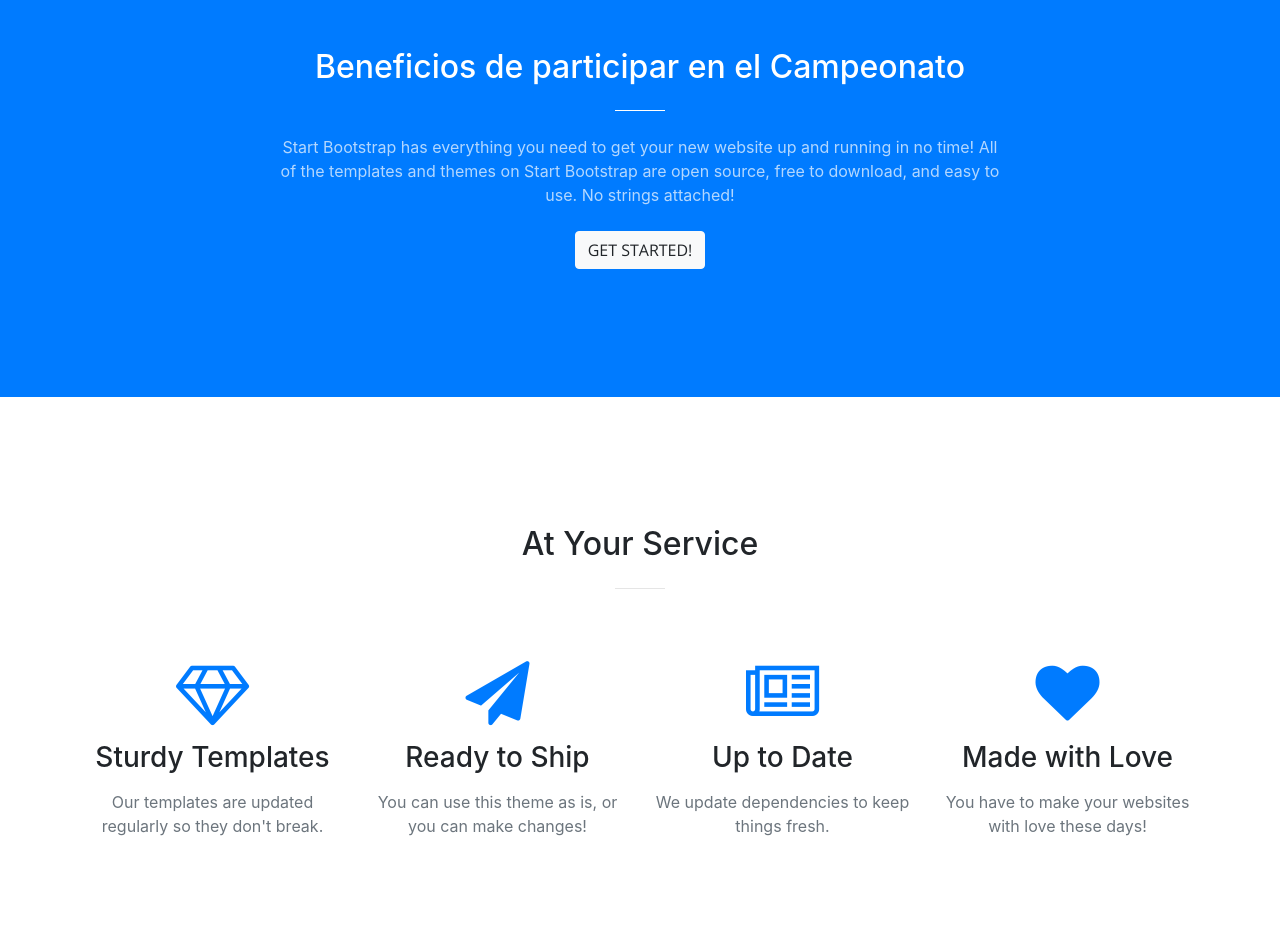
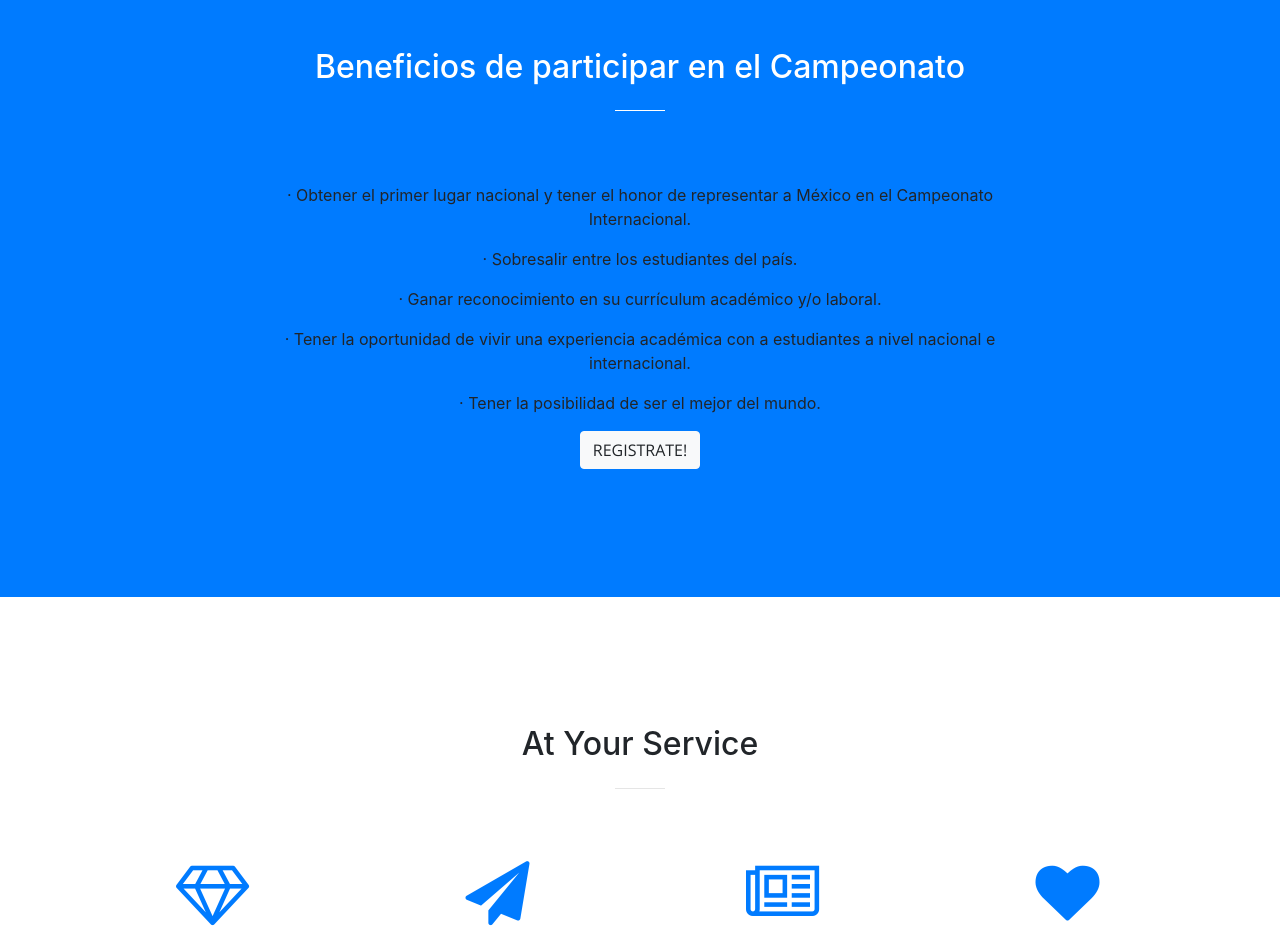
Before and after one commit to humblerz/CreativeETC, a website with bundled scripts: page index.html in a window 1280 px wide. Shown: the part 880-1815 px from the top of the page. Built offline with nearby package versions, Linux system fonts and the light colour scheme.

Commit message:
Ahora con mas texto :V

```diff
--- a/index.html
+++ b/index.html
@@ -86,8 +86,13 @@
           <div class="col-lg-8 mx-auto text-center">
             <h2 class="section-heading text-white">Beneficios de participar en el Campeonato</h2>
             <hr class="light my-4">
-            <p class="text-faded mb-4">Start Bootstrap has everything you need to get your new website up and running in no time! All of the templates and themes on Start Bootstrap are open source, free to download, and easy to use. No strings attached!</p>
-            <a class="btn btn-light btn-xl js-scroll-trigger" href="#dinamica">Get Started!</a>
+            <p class="text-faded mb-4">&nbsp;</p>
+            <p>· Obtener el primer lugar nacional y tener el honor de representar a México en el Campeonato Internacional. </p>
+            <p>· Sobresalir entre los estudiantes del país. </p>
+            <p>· Ganar reconocimiento en su currículum académico y/o laboral. </p>
+            <p>· Tener la oportunidad de vivir una experiencia académica con a estudiantes a nivel nacional e internacional. </p>
+            <p>· Tener la posibilidad de ser el mejor del mundo. </p>
+            <a class="btn btn-light btn-xl js-scroll-trigger" href="#dinamica">Registrate!</a>
           </div>
         </div>
       </div>
```
